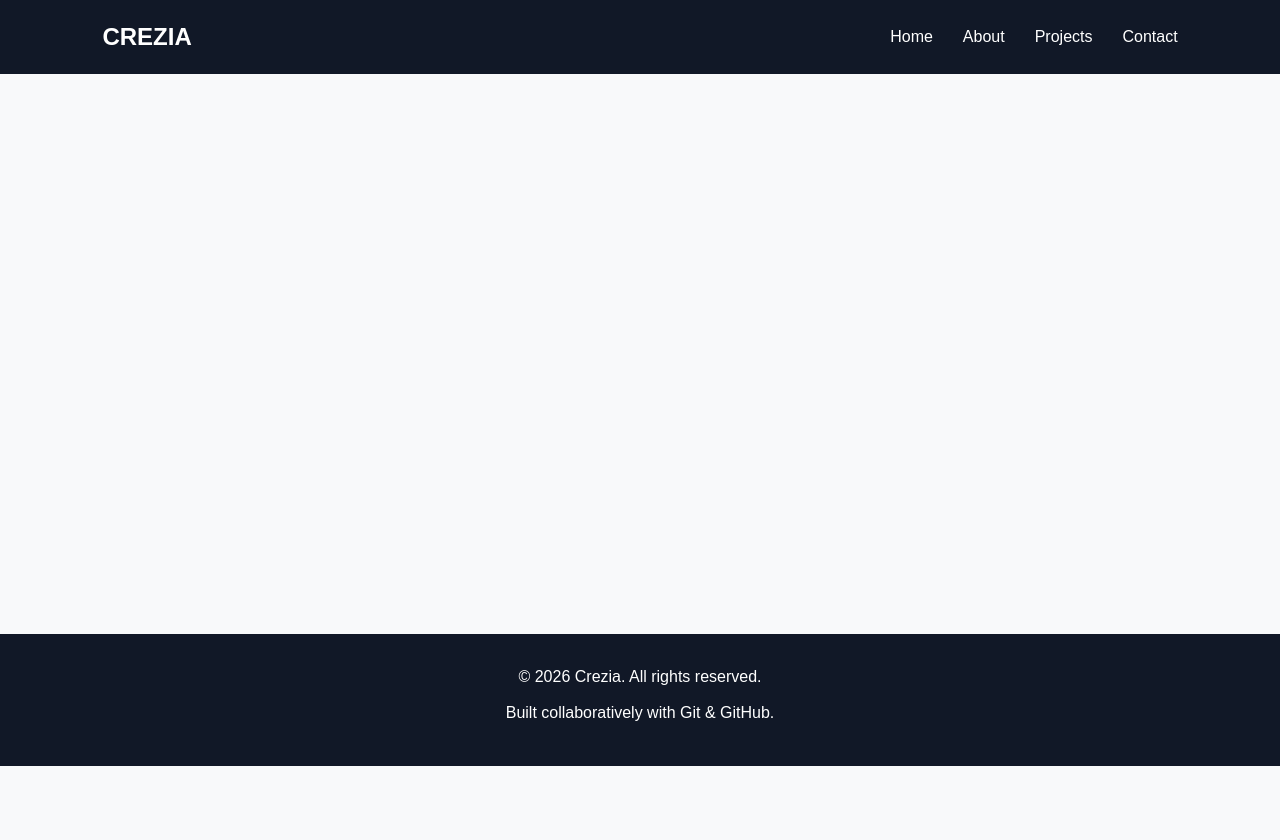
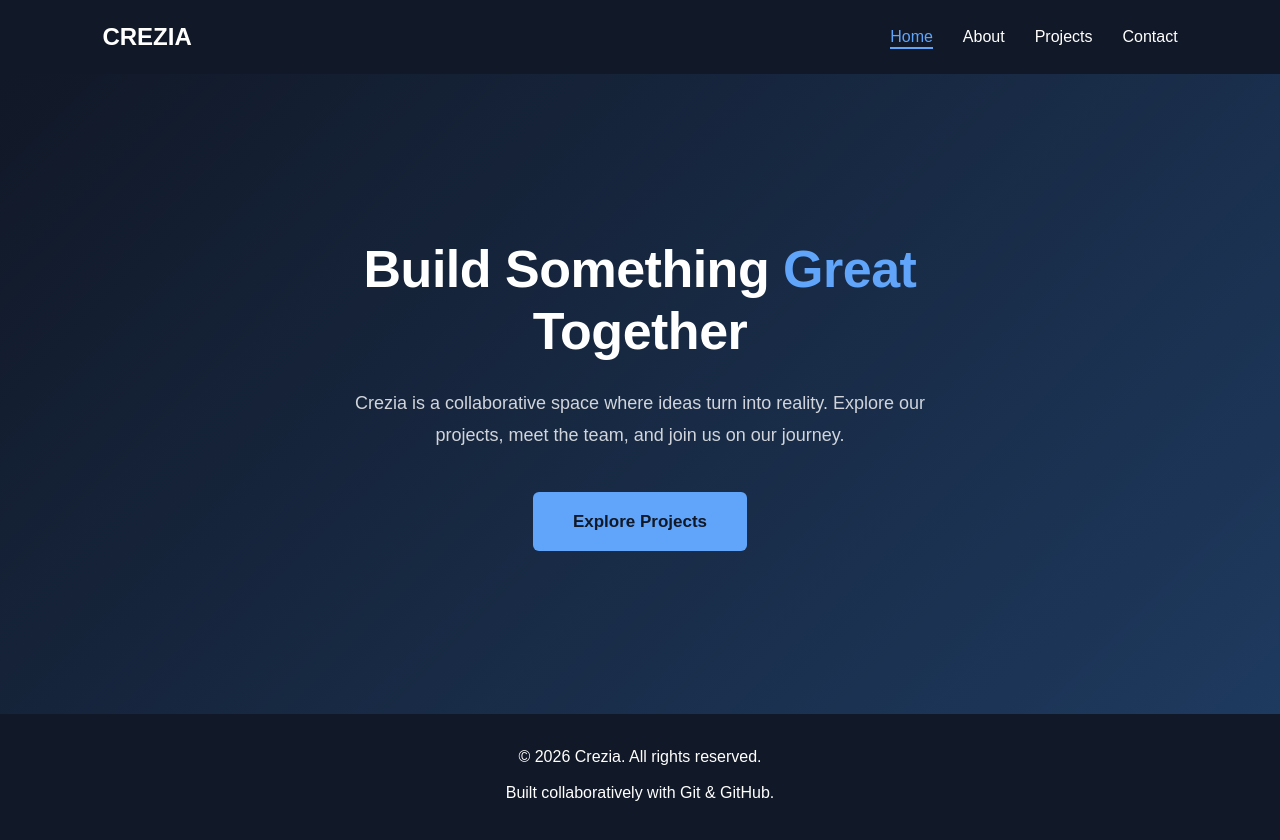
Before and after one commit to Gous13/CollabTest, a plain HTML site: page index.html in a window 1280 px wide. Before the commit the page ends 800 px from the top, so only its background shows below. Drawn offline with Linux system fonts and the light colour scheme.

Commit message:
fix: restore Hero section HTML and CSS missing from navbar branch
The feature/navbar-section branch was created before the hero-section PR
was merged into main, so the hero section was absent locally.

- Restored Hero section HTML inside #main-content (index.html)
- Restored Hero section base CSS styles (style.css)

```diff
--- a/index.html
+++ b/index.html
@@ -32,7 +32,20 @@
     </header>
 
     <main id="main-content">
-        <!-- Body section goes here -->
+
+        <!-- Hero Section -->
+        <section id="home" class="hero">
+            <div class="hero-content">
+                <h1 class="hero-heading">Build Something <span class="hero-accent">Great</span> Together</h1>
+                <p class="hero-description">
+                    Crezia is a collaborative space where ideas turn into reality.
+                    Explore our projects, meet the team, and join us on our journey.
+                </p>
+                <a href="#projects" class="hero-cta" id="hero-cta-btn">Explore Projects</a>
+            </div>
+        </section>
+        <!-- End Hero Section -->
+
     </main>
 
     <footer id="footer">
--- a/style.css
+++ b/style.css
@@ -132,6 +132,70 @@
 
 
 /* =========================
+   HERO SECTION
+========================= */
+
+.hero {
+    background: linear-gradient(135deg, #111827 0%, #1e3a5f 100%);
+    color: white;
+    padding: 100px 8%;
+    display: flex;
+    align-items: center;
+    justify-content: center;
+    text-align: center;
+    min-height: 80vh;
+}
+
+.hero-content {
+    max-width: 760px;
+}
+
+.hero-heading {
+    font-size: 52px;
+    font-weight: bold;
+    line-height: 1.2;
+    margin-bottom: 24px;
+    letter-spacing: -0.5px;
+}
+
+.hero-accent {
+    color: #60a5fa;
+}
+
+.hero-description {
+    font-size: 18px;
+    color: #d1d5db;
+    line-height: 1.8;
+    margin-bottom: 40px;
+    max-width: 580px;
+    margin-left: auto;
+    margin-right: auto;
+}
+
+.hero-cta {
+    display: inline-block;
+    background: #60a5fa;
+    color: #111827;
+    text-decoration: none;
+    font-size: 17px;
+    font-weight: bold;
+    padding: 16px 40px;
+    border-radius: 6px;
+    transition: background 0.3s, transform 0.2s;
+}
+
+.hero-cta:hover {
+    background: #3b82f6;
+    color: white;
+    transform: translateY(-2px);
+}
+
+.hero-cta:active {
+    transform: translateY(0);
+}
+
+
+/* =========================
    FOOTER
 ========================= */
 
```
